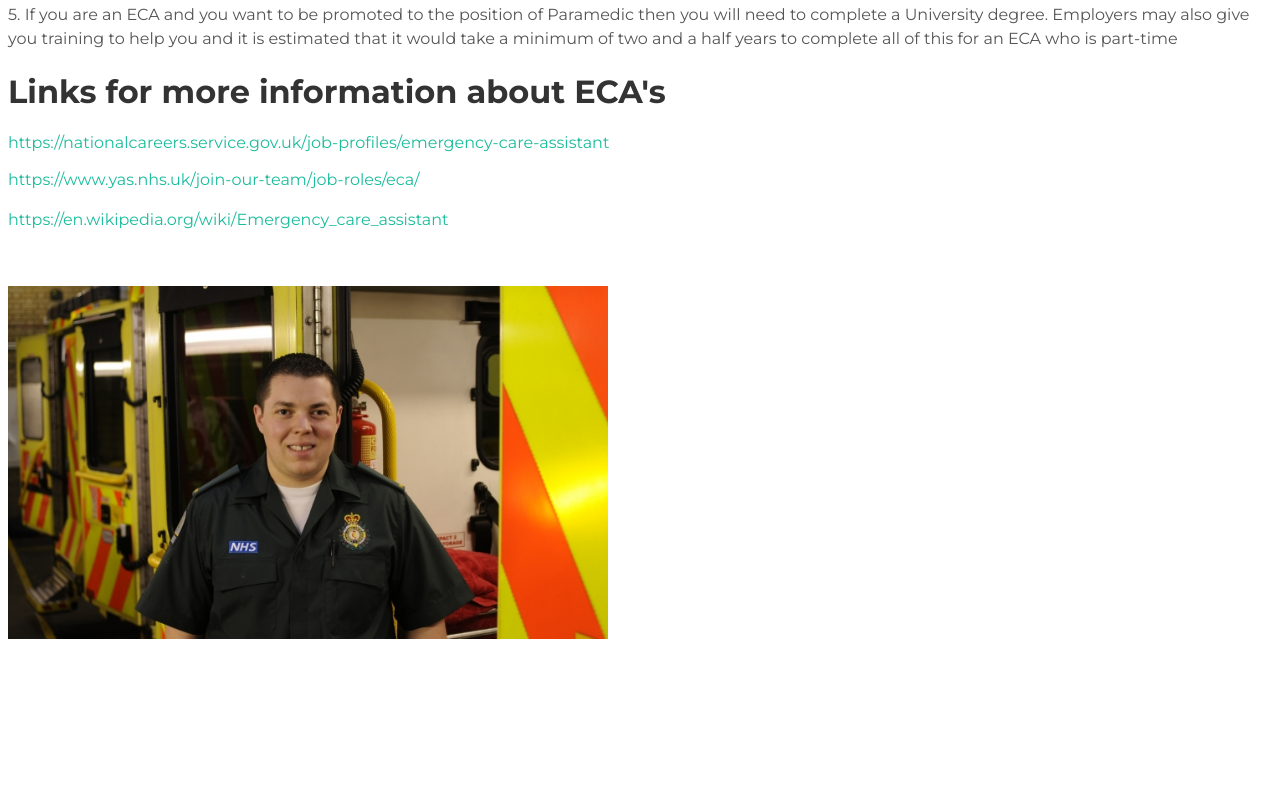
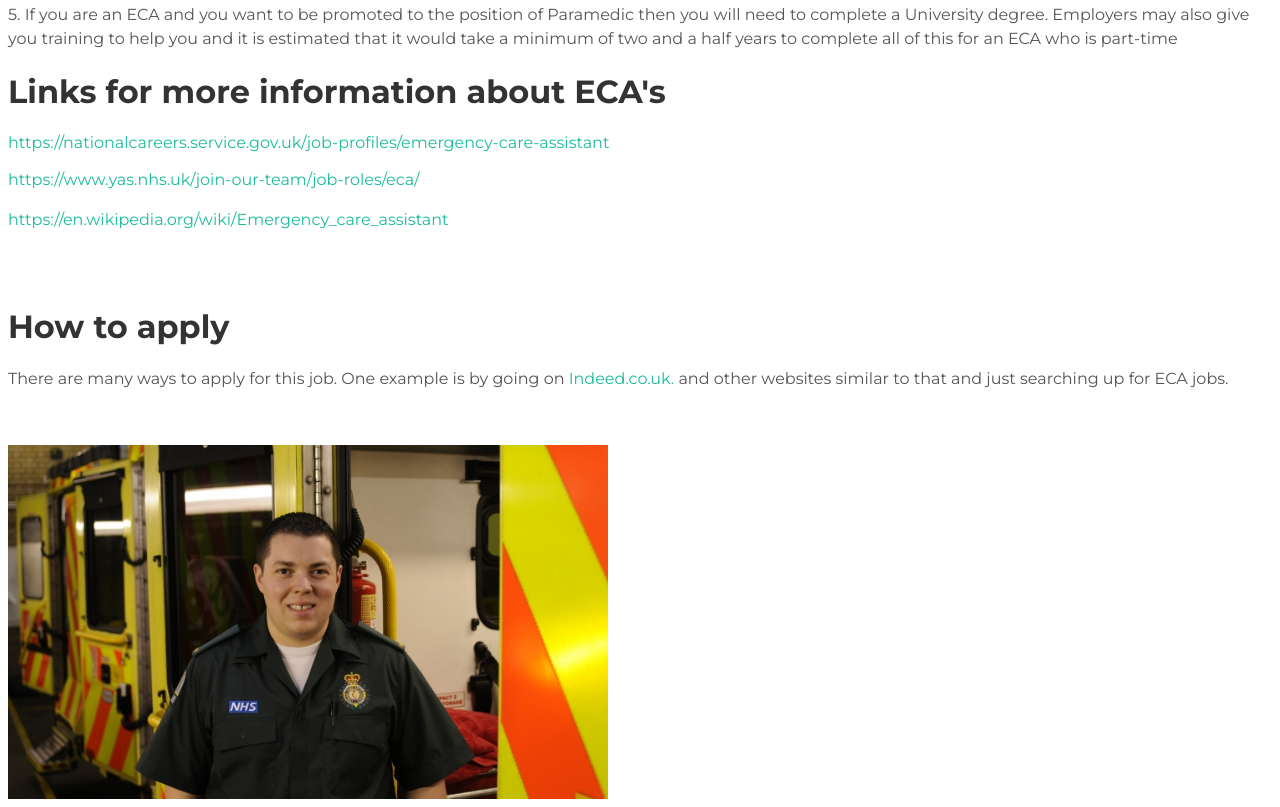
Before and after one commit to EmergencyCareAssistants/EmergencyCareAssistants.github.io, a plain HTML site: page index.html in a window 1280 px wide. Shown: the part 1870-2677 px from the top of the page. Before the commit the page ends 2517 px from the top, so only its background shows below. Drawn offline with Linux system fonts and the light colour scheme.

Commit message:
Update index.html

```diff
--- a/index.html
+++ b/index.html
@@ -84,4 +84,7 @@ An Emergency Care Assistant will get about 20,000 pounds per year if they work w
 <a href= "https://nationalcareers.service.gov.uk/job-profiles/emergency-care-assistant" target="_blank"> https://nationalcareers.service.gov.uk/job-profiles/emergency-care-assistant </a>
 <p><a href="https://www.yas.nhs.uk/join-our-team/job-roles/eca/" target= "_blank"> https://www.yas.nhs.uk/join-our-team/job-roles/eca/ </a> </p>
 <p><a href="https://en.wikipedia.org/wiki/Emergency_care_assistant" target="_blank"> https://en.wikipedia.org/wiki/Emergency_care_assistant </a></p>
-  <br> </br>                                <img src="download1.jpg" width= "600" length= "1200" align="middle">
+<br> </br>
+<h1>How to apply </h1>
+<p> There are many ways to apply for this job. One example is by going on <a href= "indeed.co.uk" target="_blank">Indeed.co.uk. </a> and other websites similar to that and just searching up for ECA jobs. </p>
+<br> </br>                                <img src="download1.jpg" width= "600" length= "1200" align="middle">
```
